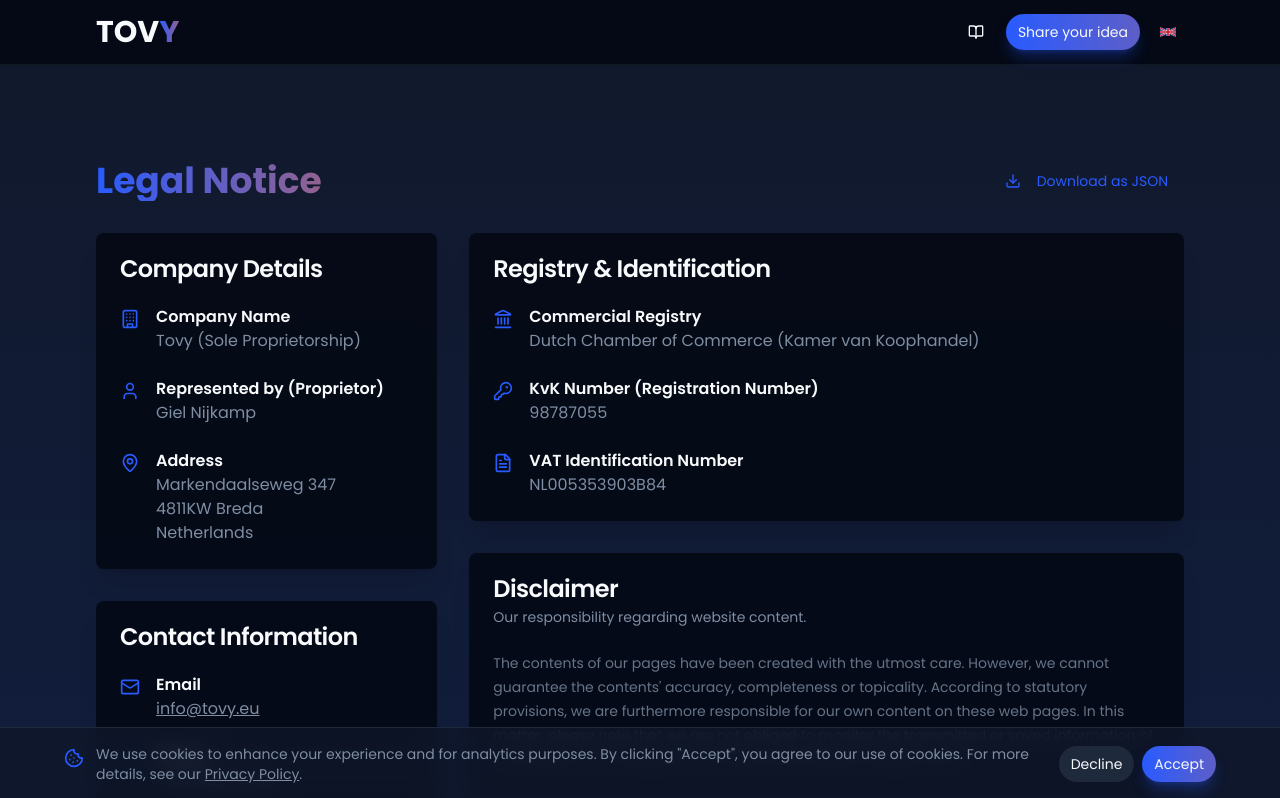
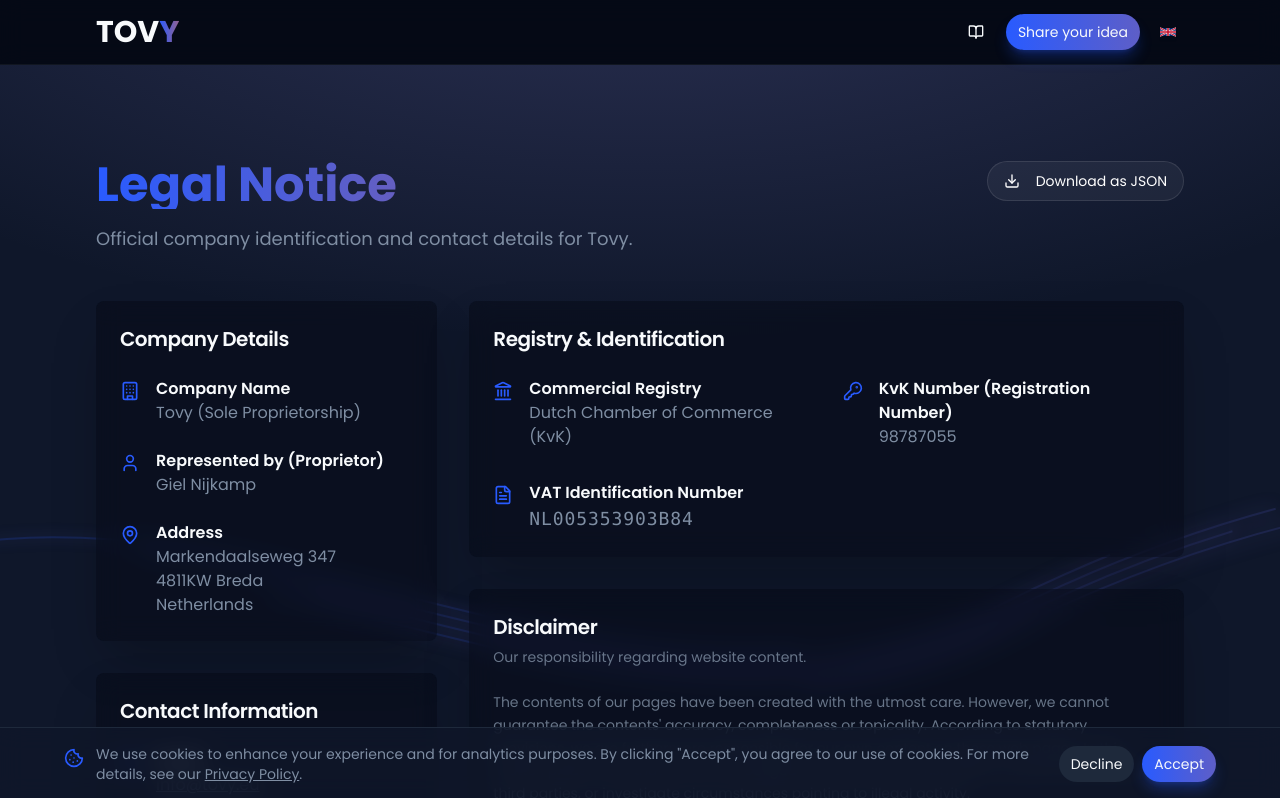
Before and after one commit to tovy-eu/tovy.eu-website, a Next.js app: page /en/legal-notice in a window 1280 px wide. Shown: the top 798 px of the page. Built offline with nearby package versions, Linux system fonts and the light colour scheme.

Commit message:
fix the background of the Legal notice page

```diff
--- a/src/components/legal/legal-notice-client.tsx
+++ b/src/components/legal/legal-notice-client.tsx
@@ -7,6 +7,7 @@ import { Button } from '@/components/ui/button';
 import { Download, Building, MapPin, Mail, Phone, User, FileText, Landmark, KeyRound } from 'lucide-react';
 import { Card, CardContent, CardHeader, CardTitle, CardDescription } from '@/components/ui/card';
 import type { Dictionary } from '@/lib/get-dictionary';
+import { WavyLines } from '@/components/landing/wavy-lines';
 
 type LegalNoticeClientProps = {
   profile: JSONContent['public_company_profile'];
@@ -44,16 +45,25 @@ export default function LegalNoticeClient({ profile, dict }: LegalNoticeClientPr
   }, [profile]);
 
   return (
-    <div className="bg-gradient-to-b from-accent/10 to-primary/10 py-16 sm:py-24">
-      <div className="container mx-auto max-w-6xl px-4 md:px-8">
-        <div className="flex flex-col sm:flex-row justify-between items-start mb-8">
+    <div
+      className="relative min-h-screen py-16 sm:py-24 overflow-hidden"
+      style={{
+        background: 'radial-gradient(ellipse 80% 50% at 50% -20%,rgba(120,119,198,0.3),hsla(0,0%,100%,0))'
+      }}
+    >
+      <WavyLines />
+      <div className="container relative z-10 mx-auto max-w-6xl px-4 md:px-8">
+        <div className="flex flex-col sm:flex-row justify-between items-start mb-12">
           <div>
-            <h1 className="text-3xl md:text-4xl font-bold bg-gradient-to-r from-primary to-[hsl(var(--accent-gradient-stop))] bg-clip-text text-transparent">
+            <h1 className="text-4xl md:text-5xl font-bold bg-gradient-to-r from-primary to-[hsl(var(--accent-gradient-stop))] bg-clip-text text-transparent">
               {dict.legal.title}
             </h1>
+            <p className="mt-4 text-muted-foreground max-w-xl text-lg">
+              Official company identification and contact details for Tovy.
+            </p>
           </div>
           {downloadHref && (
-            <Button asChild variant="link" className="mt-4 sm:mt-0">
+            <Button asChild variant="outline" className="mt-6 sm:mt-0 bg-white/5 border-white/10 hover:bg-white/10 text-white">
               <a href={downloadHref} download="company-profile.json">
                 <Download className="mr-2 h-4 w-4" />
                 {dict.common.downloadJson}
@@ -65,9 +75,9 @@ export default function LegalNoticeClient({ profile, dict }: LegalNoticeClientPr
         <div className="grid grid-cols-1 lg:grid-cols-3 gap-8">
           {/* Left Column */}
           <div className="lg:col-span-1 space-y-8">
-            <Card className="bg-card/80 backdrop-blur-sm border-none shadow-xl">
+            <Card className="bg-card/40 backdrop-blur-md border-none shadow-2xl">
               <CardHeader>
-                <CardTitle>{dict.legal.companyDetails}</CardTitle>
+                <CardTitle className="text-xl">{dict.legal.companyDetails}</CardTitle>
               </CardHeader>
               <CardContent className="space-y-6">
                 <InfoLine
@@ -94,15 +104,15 @@ export default function LegalNoticeClient({ profile, dict }: LegalNoticeClientPr
               </CardContent>
             </Card>
 
-            <Card className="bg-card/80 backdrop-blur-sm border-none shadow-xl">
+            <Card className="bg-card/40 backdrop-blur-md border-none shadow-2xl">
               <CardHeader>
-                <CardTitle>{dict.legal.contactInfo}</CardTitle>
+                <CardTitle className="text-xl">{dict.legal.contactInfo}</CardTitle>
               </CardHeader>
               <CardContent className="space-y-6">
                 <InfoLine
                   icon={<Mail className="h-5 w-5" />}
                   label={dict.legal.email}
-                  value={<a href={`mailto:${profile.contact_details.email}`} className="underline hover:text-primary">{profile.contact_details.email}</a>}
+                  value={<a href={`mailto:${profile.contact_details.email}`} className="underline hover:text-primary transition-colors">{profile.contact_details.email}</a>}
                 />
                 <InfoLine
                   icon={<Phone className="h-5 w-5" />}
@@ -115,35 +125,37 @@ export default function LegalNoticeClient({ profile, dict }: LegalNoticeClientPr
 
           {/* Right Column */}
           <div className="lg:col-span-2 space-y-8">
-            <Card className="bg-card/80 backdrop-blur-sm border-none shadow-xl">
+            <Card className="bg-card/40 backdrop-blur-md border-none shadow-2xl">
               <CardHeader>
-                <CardTitle>{dict.legal.registry}</CardTitle>
+                <CardTitle className="text-xl">{dict.legal.registry}</CardTitle>
               </CardHeader>
-              <CardContent className="space-y-6">
+              <CardContent className="grid grid-cols-1 md:grid-cols-2 gap-8">
                 <InfoLine
                   icon={<Landmark className="h-5 w-5" />}
                   label={dict.legal.commercialRegistry}
-                  value={<p>Dutch Chamber of Commerce (Kamer van Koophandel)</p>}
+                  value={<p>Dutch Chamber of Commerce (KvK)</p>}
                 />
                 <InfoLine
                   icon={<KeyRound className="h-5 w-5" />}
                   label={dict.legal.kvkNumber}
                   value={<p>{profile.primary_identifiers.commercial_registry_number}</p>}
                 />
-                <InfoLine
-                  icon={<FileText className="h-5 w-5" />}
-                  label={dict.legal.vatNumber}
-                  value={<p>{profile.primary_identifiers.vat_id_number}</p>}
-                />
+                <div className="md:col-span-2">
+                  <InfoLine
+                    icon={<FileText className="h-5 w-5" />}
+                    label={dict.legal.vatNumber}
+                    value={<p className="text-lg font-mono tracking-wider">{profile.primary_identifiers.vat_id_number}</p>}
+                  />
+                </div>
               </CardContent>
             </Card>
 
-            <Card className="bg-card/80 backdrop-blur-sm border-none shadow-xl">
+            <Card className="bg-card/40 backdrop-blur-md border-none shadow-2xl">
               <CardHeader>
-                <CardTitle>{dict.legal.disclaimer}</CardTitle>
-                <CardDescription>{dict.legal.disclaimerSubtitle}</CardDescription>
+                <CardTitle className="text-xl">{dict.legal.disclaimer}</CardTitle>
+                <CardDescription className="text-muted-foreground/80">{dict.legal.disclaimerSubtitle}</CardDescription>
               </CardHeader>
-              <CardContent className="prose prose-sm dark:prose-invert max-w-none text-muted-foreground/80">
+              <CardContent className="prose prose-sm dark:prose-invert max-w-none text-muted-foreground/80 leading-relaxed">
                 <p>{dict.legal.disclaimerContent}</p>
               </CardContent>
             </Card>
```
